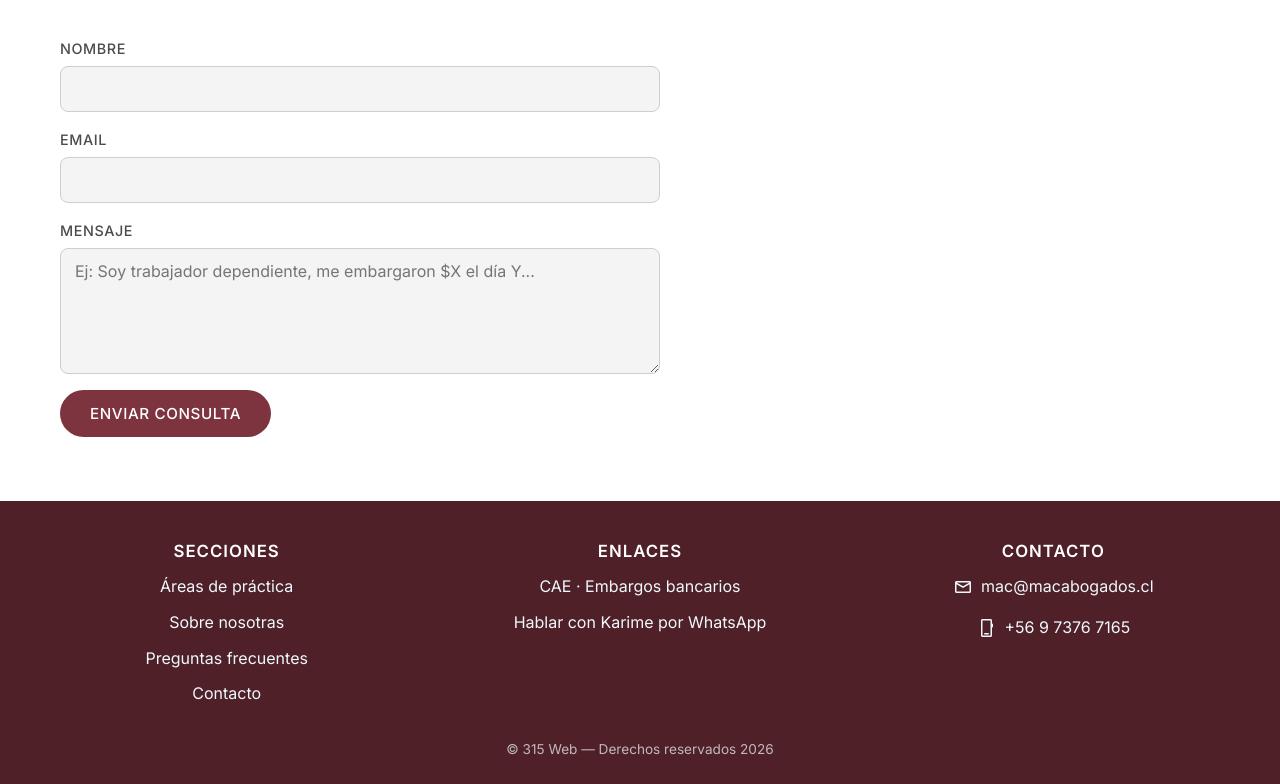
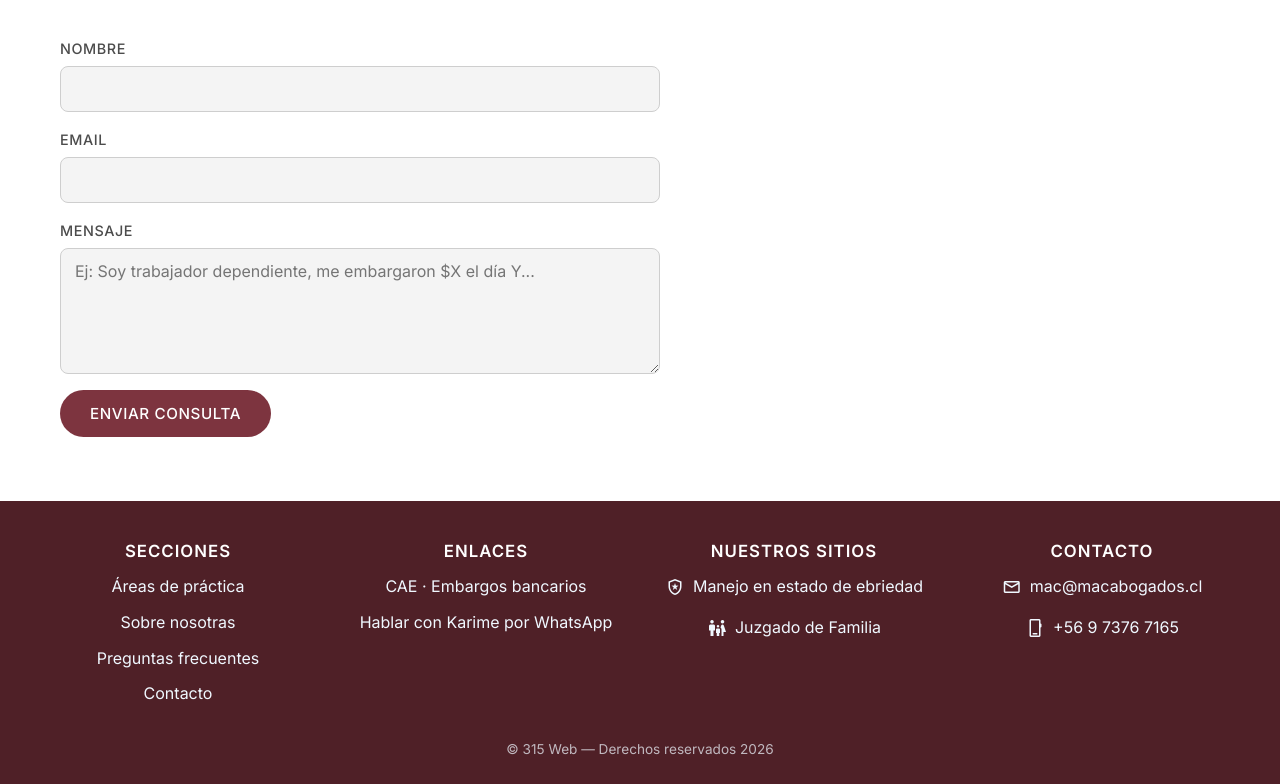
Before and after one commit to cristianguichard/macabogados-web, a plain HTML site: page cae.html in a window 1280 px wide. Shown: the part 2949-3733 px from the top of the page. Drawn offline with nearby package versions, Linux system fonts and the light colour scheme.

Commit message:
feat(footer): sumar manejoenestadodeebriedad.cl y juzgadodefamilia.cl
- Nueva columna 'Nuestros sitios' con los dos sitios hermanos (target=_blank,
  rel=noopener) y data-track para GA.
- Footer a 4 columnas desde 1024px; en tablet queda 2x2.
- 404: su columna única ahora se centra (:has con :only-child).
- Bump de ?v= a 20261119c por el cambio de CSS.

```diff
--- a/cae.html
+++ b/cae.html
@@ -40,7 +40,7 @@
   <link rel="preconnect" href="https://fonts.gstatic.com" crossorigin />
   <link href="https://fonts.googleapis.com/css2?family=Cormorant+Garamond:ital,wght@0,400;0,500;0,600;0,700;1,400;1,600&family=Inter:wght@300;400;500;600&family=Cinzel:wght@400;500&display=swap" rel="stylesheet" />
   <link href="https://fonts.googleapis.com/css2?family=Material+Symbols+Outlined" rel="stylesheet" />
-  <link rel="stylesheet" href="styles.css?v=20261119b" />
+  <link rel="stylesheet" href="styles.css?v=20261119c" />
   <!-- Google Analytics 4 -->
   <script async src="https://www.googletagmanager.com/gtag/js?id=G-81PFMCP4B4"></script>
   <script>
@@ -250,6 +250,24 @@
         </div>
 
         <div class="footer__col">
+          <h4 class="footer__heading">Nuestros sitios</h4>
+          <ul class="footer__list">
+            <li>
+              <a href="https://manejoenestadodeebriedad.cl/" class="footer__link" data-track="footer-externo" target="_blank" rel="noopener">
+                <span class="material-symbols-outlined">local_police</span>
+                Manejo en estado de ebriedad
+              </a>
+            </li>
+            <li>
+              <a href="https://juzgadodefamilia.cl/" class="footer__link" data-track="footer-externo" target="_blank" rel="noopener">
+                <span class="material-symbols-outlined">family_restroom</span>
+                Juzgado de Familia
+              </a>
+            </li>
+          </ul>
+        </div>
+
+        <div class="footer__col">
           <h4 class="footer__heading">Contacto</h4>
           <ul class="footer__list">
             <li>
@@ -272,7 +290,7 @@
     </div>
   </footer>
 
-  <script src="script.js?v=20261119b"></script>
+  <script src="script.js?v=20261119c"></script>
 
   <!-- ========== BOTÓN FLOTANTE WHATSAPP ========== -->
   <aside class="whatsapp-dock" aria-label="Contacto rápido por WhatsApp">
@@ -288,7 +306,7 @@
   </a>
   </aside>
 
-  <script src="analytics.js?v=20261119b"></script>
+  <script src="analytics.js?v=20261119c"></script>
 
 </body>
 </html>
--- a/styles.css
+++ b/styles.css
@@ -972,7 +972,9 @@ html:not(.js) .hero__cta {
   margin-bottom: 32px;
 }
 @media (min-width: 640px) { .footer__cols { grid-template-columns: repeat(2, 1fr); } }
-@media (min-width: 960px) { .footer__cols { grid-template-columns: repeat(3, 1fr); gap: 40px; } }
+@media (min-width: 1024px) { .footer__cols { grid-template-columns: repeat(4, 1fr); gap: 32px; } }
+/* Una sola columna (404): centrada en vez de pegada a la izquierda */
+.footer__cols:has(> .footer__col:only-child) { grid-template-columns: 1fr; }
 .footer__col .footer__list {
   flex-direction: column;
   align-items: center;
```
Also changed, not shown: 404.html (+1 -1 lines), index.html (+21 -3 lines), karime.html (+2 -2 lines).
